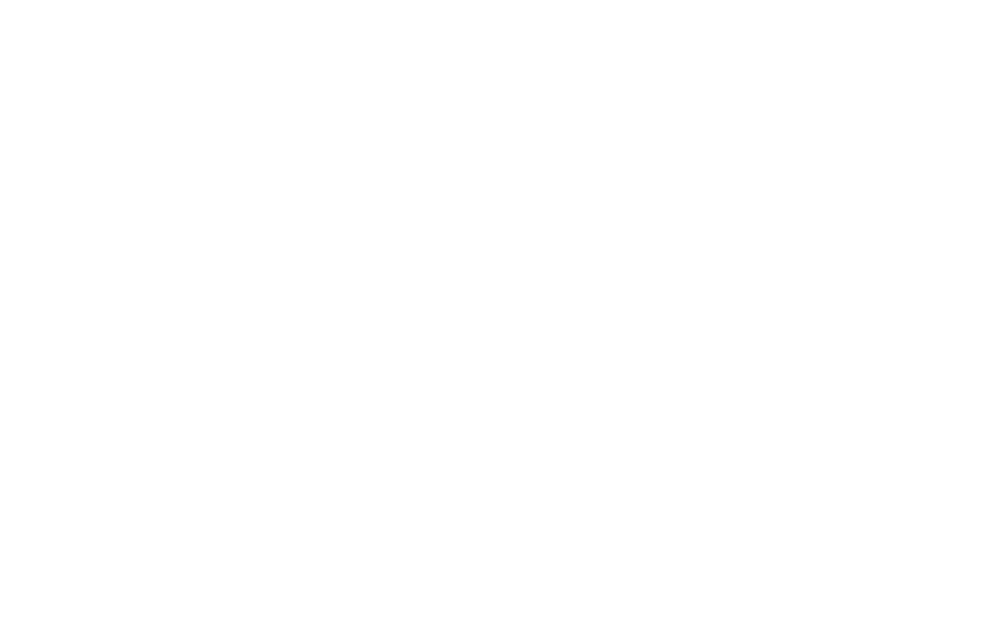
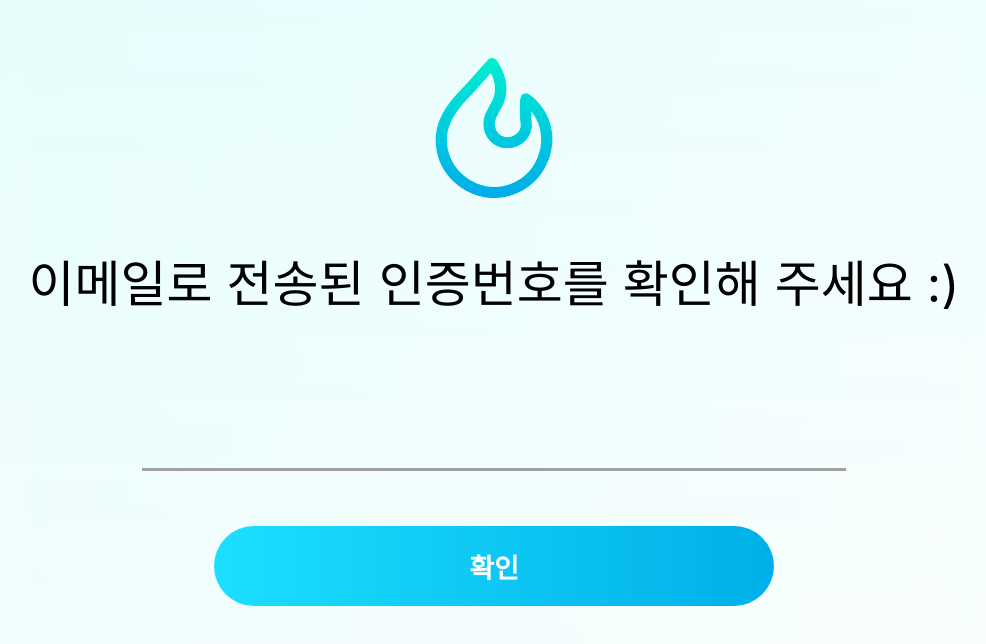
Before and after one commit to DevPetition/DevPetition-web, a React (Create React App) app: page /email in a window 1280 px wide. Shown: the top 644 px of the page, without its empty margins (146-1132 px from the left). Built offline with nearby package versions, Linux system fonts and the light colour scheme.

Commit message:
style: Email

```diff
--- a/src/App.js
+++ b/src/App.js
@@ -1,6 +1,7 @@
 import React from "react";
 import { useSelector } from "react-redux";
 import { BrowserRouter, Route } from "react-router-dom";
+import EmailReq from "./pages/EmailReq";
 import Login from "./pages/Login";
 import SignUp from "./pages/SignUp";
 
@@ -14,6 +15,7 @@
         <BrowserRouter>
           <Route path="/" exact component={() => <Login />} />
           <Route path="/signup" component={SignUp} />
+          <Route path="/email" component={EmailReq} />
         </BrowserRouter>
       )}
     </BrowserRouter>
--- /dev/null
+++ b/src/components/EmailReq.jsx
@@ -0,0 +1,34 @@
+import React, { useState } from "react";
+import Temp from "./temp";
+import logo from "../img/rogo.png";
+import "../styles/EmailReq.css";
+
+const EmailReq = () => {
+  const [emailCode, setEmailCode] = useState("");
+
+  const onChangeCode = (e) => {
+    setEmailCode(e.target.value);
+  };
+
+  const codeSubmit = (e) => {
+    e.preventDefault();
+  };
+
+  return (
+    <Temp>
+      <img src={logo} className="logo" />
+      <p>이메일로 전송된 인증번호를 확인해 주세요 :)</p>
+      <input
+        className="emailCodeInput"
+        type="text"
+        onChange={onChangeCode}
+        value={emailCode}
+      />
+      <button className="loginBt" onSubmit={codeSubmit}>
+        확인
+      </button>
+    </Temp>
+  );
+};
+
+export default EmailReq;
--- a/src/components/LoginInput.jsx
+++ b/src/components/LoginInput.jsx
@@ -1,4 +1,4 @@
-import React, { useState } from "react";
+import React, { useState, memo, useCallback } from "react";
 import { Link } from "react-router-dom";
 import "../styles/LoginInput.css";
 import Temp from "../components/temp";
@@ -6,15 +6,18 @@
 import { useDispatch, useSelector } from "react-redux";
 import { LOGIN } from "../redux/reducer";
 
-const LoginInput = () => {
+const LoginInput = memo(() => {
   const [id, setID] = useState("");
   const [password, setPassword] = useState("");
 
   const demi = useSelector((state) => state.Demi);
   const dispatch = useDispatch();
-  const onChangeId = (e) => {
-    setID(e.target.value);
-  };
+  const onChangeId = useCallback(
+    (e) => {
+      setID(e.target.value);
+    },
+    [id]
+  );
   const onChangePassword = (e) => {
     setPassword(e.target.value);
   };
@@ -86,6 +89,6 @@
       </div>
     </Temp>
   );
-};
+});
 
 export default LoginInput;
--- a/src/components/SignUP.jsx
+++ b/src/components/SignUP.jsx
@@ -81,7 +81,7 @@
             </div>
             <input
               className="userID"
-              type="text"
+              type="email"
               value={email}
               onChange={onChangeEmail}
             />
--- /dev/null
+++ b/src/pages/EmailReq.js
@@ -0,0 +1,14 @@
+import React from "react";
+import Temp from "../components/temp";
+import EmailRequset from "../components/EmailReq";
+import "../styles/EmailReq.css";
+
+const EmailReq = () => {
+  return (
+    <Temp>
+      <EmailRequset />
+    </Temp>
+  );
+};
+
+export default EmailReq;
--- a/src/pages/Login.js
+++ b/src/pages/Login.js
@@ -1,11 +1,12 @@
 import React from "react";
 import LoginInput from "../components/LoginInput";
+import Temp from "../components/temp";
 
 const Login = () => {
   return (
-    <>
+    <Temp>
       <LoginInput />
-    </>
+    </Temp>
   );
 };
 
--- a/src/redux/reducer.js
+++ b/src/redux/reducer.js
@@ -7,7 +7,7 @@
     {
       user: "배가영",
       id: "loveGT",
-      password: "yoeng",
+      password: "young",
     },
     {
       user: "신수민성",
--- /dev/null
+++ b/src/styles/EmailReq.css
@@ -0,0 +1,12 @@
+.emailCodeInput {
+  background-color: transparent;
+  border: none;
+  border-bottom: 3px solid #a1a1a1;
+  width: 700px;
+  height: 100px;
+  margin-bottom: 40px;
+}
+
+p {
+  font-size: 50px;
+}
```
Also changed, not shown: src/styles/SignUp.css (added, +19 -0 lines).
